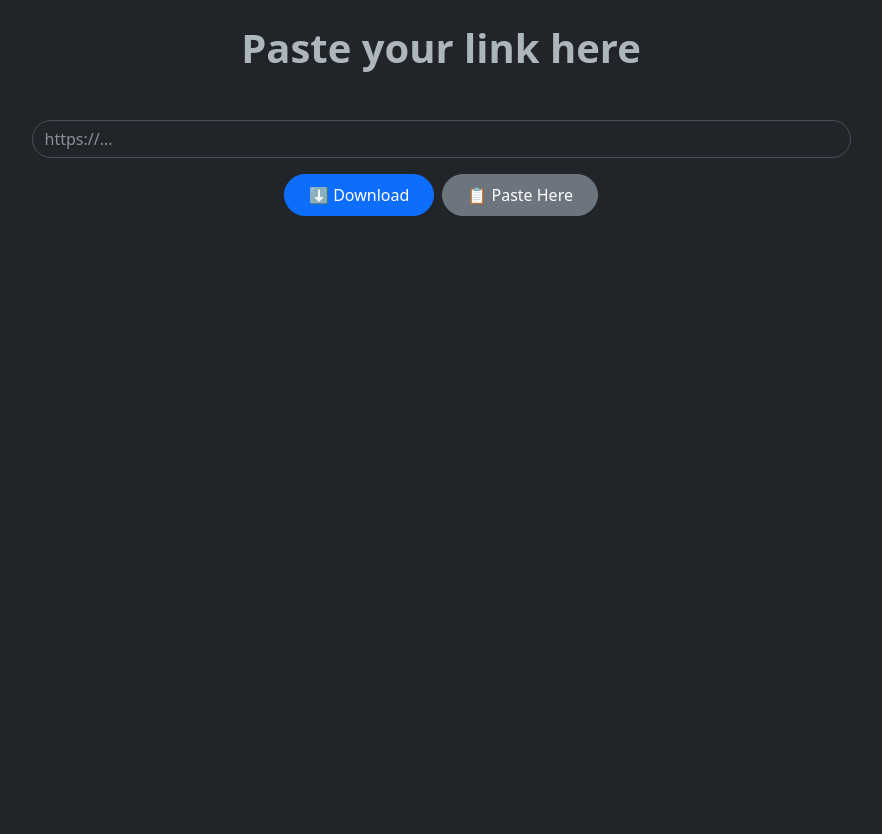
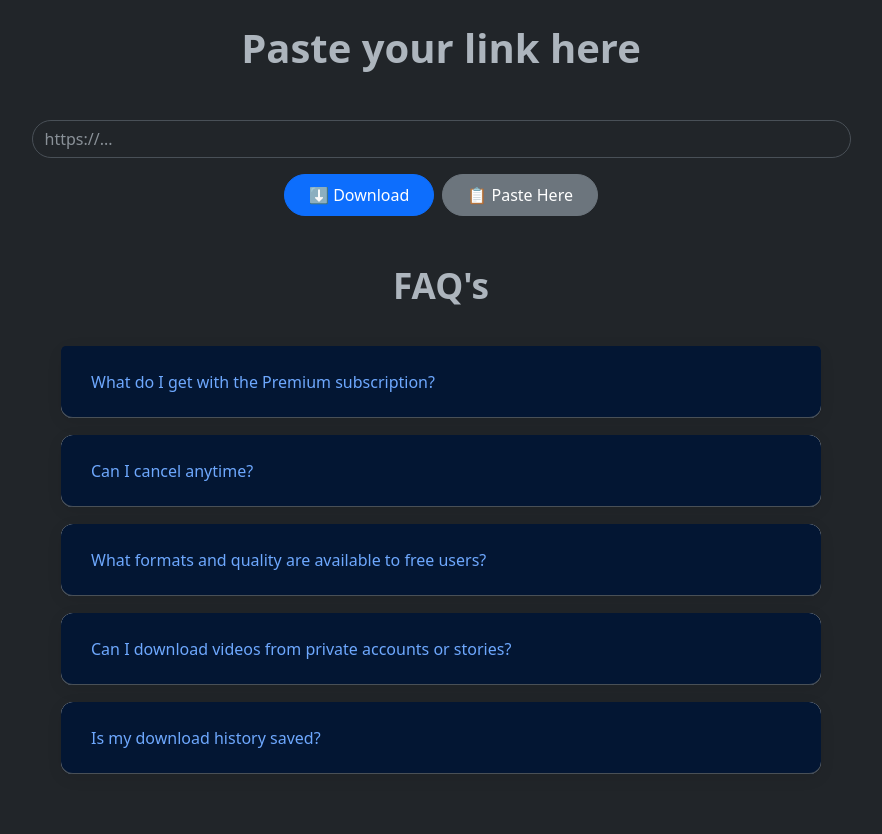
Before and after one commit to HashimRaed01/vd, a Flask app: page / in a window 1280 px wide. Shown: the part 56-890 px from the top of the page, without its empty margins (199-1081 px from the left). Before the commit the page ends 272 px from the top, so only its background shows below. Run offline with Flask 3, Linux system fonts and the light colour scheme.

Commit message:
App with FAQ ready

```diff
--- /dev/null
+++ b/static/css/styles.css
@@ -0,0 +1,127 @@
+.faq-section {
+    max-width: 800px;
+    margin: 60px auto;
+    padding: 0 20px;
+}
+
+.faq-title {
+    text-align: center;
+    margin-bottom: 40px;
+    font-size: 2.2em;
+    font-weight: 600;
+    color: var(--bs-body-color, #212529);
+}
+
+.accordion {
+    display: flex;
+    flex-direction: column;
+    gap: 1px ;
+}
+
+.accordion-item {
+    border-radius: 12px;
+    overflow: visible;
+    background-color: #ffffff;
+    border: none;
+    box-shadow: 0 4px 16px rgba(0, 0, 0, 0.08);
+    transition: transform 0.3s ease, box-shadow 0.3s ease;
+    position: relative;
+    margin: 0;
+    padding: 0;
+}
+
+.accordion-item:first-child,
+.accordion-item:last-child {
+    border-radius: 12px;
+}
+
+.accordion-item:hover {
+    transform: translateY(-2px);
+    box-shadow: 0 8px 28px rgba(0, 0, 0, 0.08);
+}
+
+.accordion-button {
+    width: 100%;
+    padding: 24px 30px;
+    background: transparent;
+    border: none;
+    text-align: left;
+    cursor: pointer;
+    font-weight: 500;
+    font-size: 1rem;
+    color: #2c3e50;
+    transition: all 0.3s ease;
+    border-radius: 12px;
+}
+
+.accordion-button::after {
+    content: none;
+}
+
+/* ✅ Light mode hover fix */
+.accordion-button:hover {
+    background-color: #e8f0fe;
+    color: #0d6efd;
+}
+
+.accordion-content {
+    border-top: none;
+    background-color: #ffffff;
+    border-radius: 0 0 12px 12px;
+    max-height: 0;
+    overflow: hidden;
+    transition: max-height 0.4s ease;
+}
+
+.accordion-content p {
+    padding: 24px 30px;
+    margin: 0;
+    color: var(--bs-body-color, #212529);
+    line-height: 1.8;
+}
+
+.accordion-item.active .accordion-button {
+    background-color: rgba(13, 110, 253, 0.05);
+    color: var(--bs-primary, #0d6efd);
+}
+
+.accordion-item.active .accordion-content {
+    max-height: 500px;
+}
+
+.accordion-item + .accordion-item {
+    margin-top: 16px;
+}
+
+/* === DARK MODE FIX === */
+@media (prefers-color-scheme: dark) {
+    .accordion-item {
+        background-color: #1a1a1a;
+        border: none;
+    }
+
+    .accordion-button {
+        color: #f1f1f1;
+    }
+
+    .accordion-button:hover {
+        background-color: rgba(255, 255, 255, 0.03);
+    }
+
+    .accordion-content {
+        background-color: #121212;
+    }
+
+    .accordion-content p {
+        color: #f1f1f1;
+    }
+
+    .accordion-item.active .accordion-button {
+        background-color: rgba(77, 163, 255, 0.1);
+        color: #4da3ff;
+    }
+
+    .accordion-item:hover {
+        box-shadow: 0 8px 28px rgba(0, 0, 0, 0.3);
+    }
+}
--- /dev/null
+++ b/static/js/script.js
@@ -0,0 +1,17 @@
+document.addEventListener('DOMContentLoaded', function () {
+    const accordionButtons = document.querySelectorAll('.accordion-button');
+    accordionButtons.forEach(button => {
+        button.addEventListener('click', () => {
+            const accordionItem = button.parentElement;
+            const content = accordionItem.querySelector('.accordion-content');
+            const isActive = accordionItem.classList.contains('active');
+            if (isActive) {
+                accordionItem.classList.remove('active');
+                content.style.maxHeight = null;
+            } else {
+                accordionItem.classList.add('active');
+                content.style.maxHeight = content.scrollHeight + "px";
+            }
+        });
+    });
+});
--- a/templates/base.html
+++ b/templates/base.html
@@ -6,6 +6,10 @@
     <meta name="viewport" content="width=device-width, initial-scale=1" />
     <link
       href="https://cdn.jsdelivr.net/npm/bootstrap@5.3.0/dist/css/bootstrap.min.css"
+      rel="stylesheet"
+    />
+    <link
+      href="{{ url_for('static', filename='css/styles.css') }}"
       rel="stylesheet"
     />
     <style>
@@ -129,6 +133,7 @@
     <div class="container">{% block content %}{% endblock %}</div>
     <!-- Scripts -->
     <script src="https://cdn.jsdelivr.net/npm/bootstrap@5.3.0/dist/js/bootstrap.bundle.min.js"></script>
+    <script src="{{ url_for('static', filename='js/script.js') }}"></script>
     <script>
       const savedTheme = localStorage.getItem("theme") || "dark";
       document.documentElement.setAttribute("data-bs-theme", savedTheme);
--- a/templates/index.html
+++ b/templates/index.html
@@ -39,7 +39,6 @@
       </button>
     </div>
   </form>
-
   <script>
     function pasteFromClipboard() {
       navigator.clipboard
@@ -49,5 +48,62 @@
     }
   </script>
 
+  <!-- FAQ Section -->
+  <div class="faq-section mt-5">
+    <h2 class="faq-title">FAQ's</h2>
+    <div class="accordion">
+      <div class="accordion-item">
+        <button class="accordion-button">
+          What do I get with the Premium subscription?
+        </button>
+        <div class="accordion-content">
+          <p>
+            Premium users get unlimited downloads, no 30-second ad wait, and
+            full access to high-quality resolutions (2K/4K).
+          </p>
+        </div>
+      </div>
+      <div class="accordion-item">
+        <button class="accordion-button">Can I cancel anytime?</button>
+        <div class="accordion-content">
+          <p>
+            Yes, you can cancel your subscription at any time from your account
+            settings.
+          </p>
+        </div>
+      </div>
+      <div class="accordion-item">
+        <button class="accordion-button">
+          What formats and quality are available to free users?
+        </button>
+        <div class="accordion-content">
+          <p>
+            Free users can download up to 1080p and must wait 30 seconds before
+            each download.
+          </p>
+        </div>
+      </div>
+      <div class="accordion-item">
+        <button class="accordion-button">
+          Can I download videos from private accounts or stories?
+        </button>
+        <div class="accordion-content">
+          <p>
+            No. Only public content is supported for privacy and legal reasons.
+          </p>
+        </div>
+      </div>
+      <div class="accordion-item">
+        <button class="accordion-button">Is my download history saved?</button>
+        <div class="accordion-content">
+          <p>
+            Yes, for logged-in users, history is saved for 30 days. Premium
+            subscribers get lifetime download history storage.
+          </p>
+        </div>
+      </div>
+    </div>
+  </div>
+
   {% endblock %}
 </div>
```
Also changed, not shown: download_history.json (+16 -0 lines), 2 other files.
